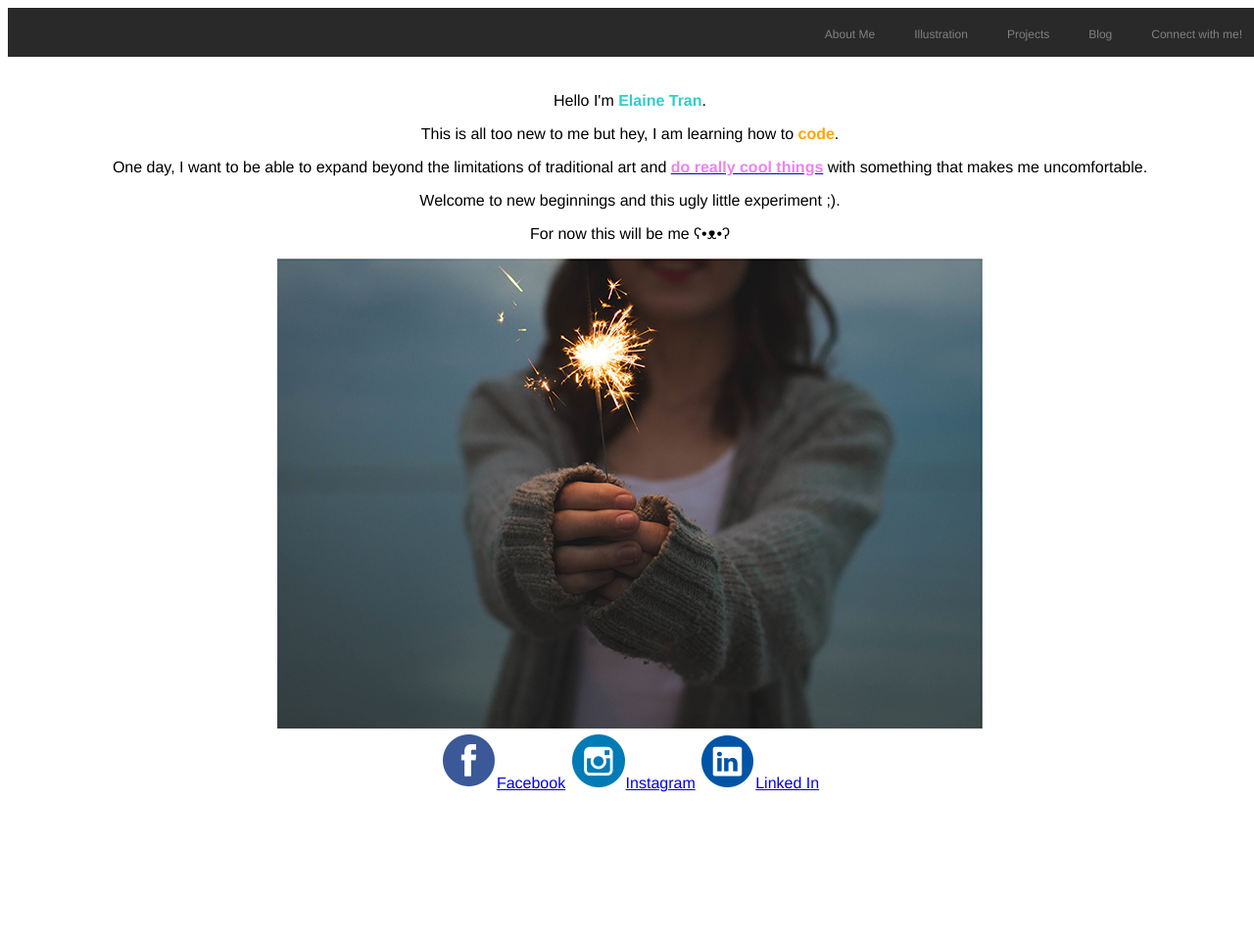
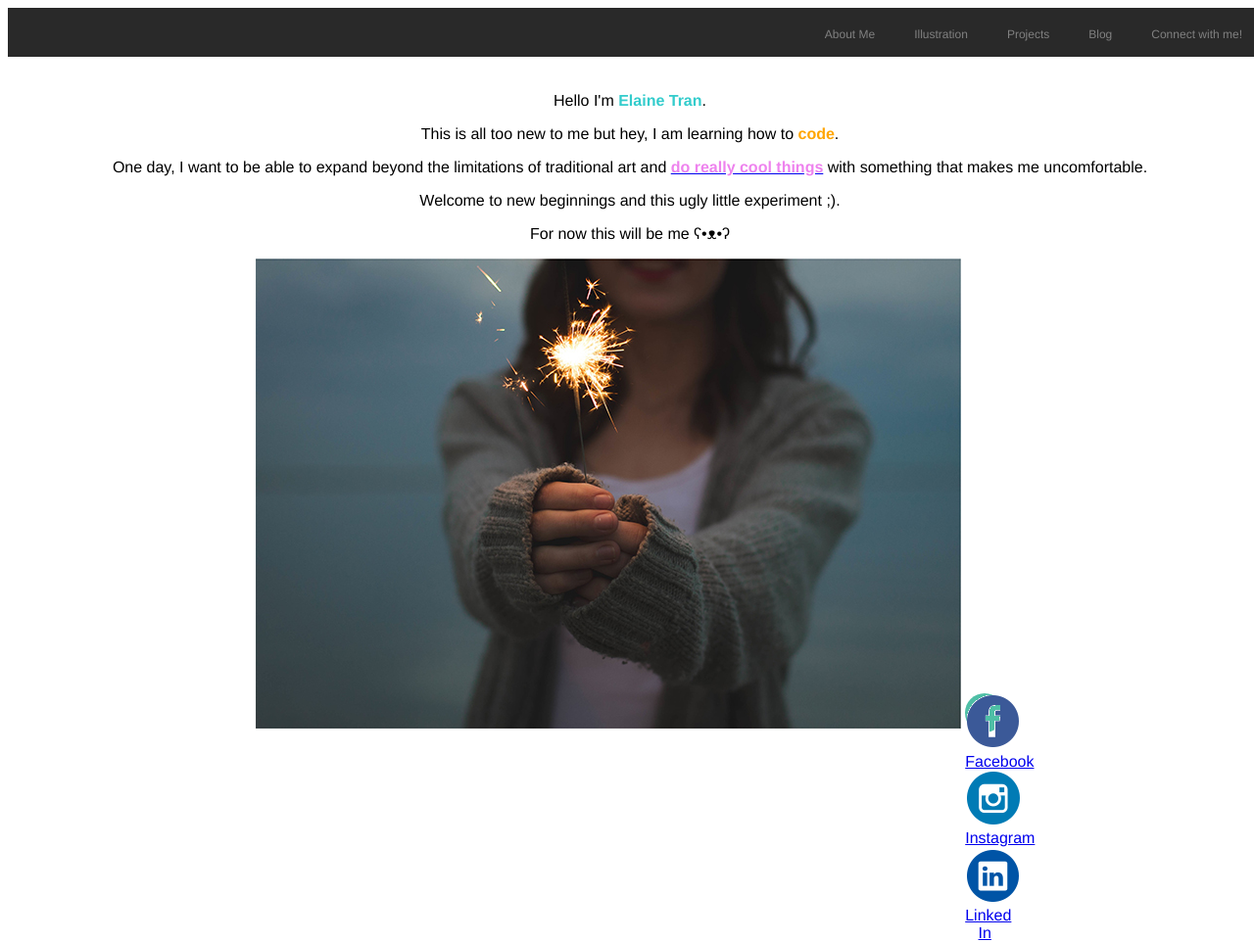
Before and after one commit to elainecookiee/elainecookiee.github.io, a PHP site: page / in a window 1280 px wide. Shown: the whole page at 98% size. Before the commit the page ends 809 px from the top, so only its background shows below. Run offline with PHP 8.4, Linux system fonts and the light colour scheme.

Commit message:
brainstation

```diff
--- a/css/stylesheet.css
+++ b/css/stylesheet.css
@@ -50,6 +50,17 @@
 
 /*Social Media Icons*/
 
-.icons
+.icons {
+    display: inline-block;
+    vertical-align: bottom;
+    background-size: 50%;
+    background-position: center;
+    background-repeat: no-repeat;
+    background-color: #4fbfa6;
+    border-radius: 100%;
+    height: 2.5em;
+    width: 2.5em;
+    border: none;
+}
 
 }
```
